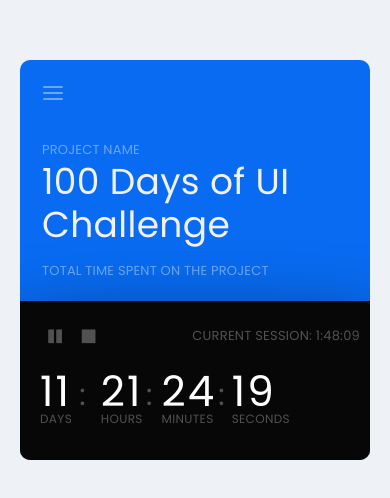
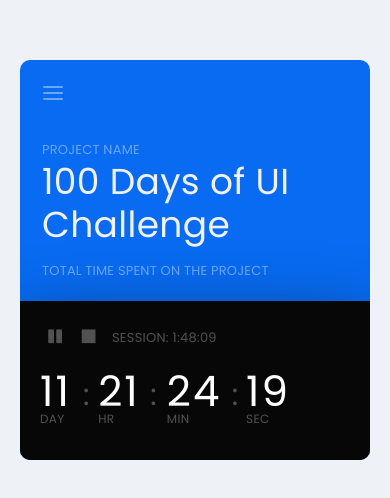
Before and after one commit to nicknish/dribbble-shots-recreated, a plain HTML site: page 100_days_ui/day_95/index.html in a window 390 px wide. Shown: the part 162-660 px from the top of the page. Drawn offline with Linux system fonts and the light colour scheme.

Commit message:
Implemented: Add helper classes and improve responsiveness to Day 95 of 100 Days of UI

```diff
--- a/100_days_ui/day_95/css/sass.scss
+++ b/100_days_ui/day_95/css/sass.scss
@@ -17,6 +17,28 @@ $lightgray: rgba(255,255,255,.3);
 
 /* Helpers
 ====================== */
+.u-xs-hideInlineBlock,
+.u-xs-hideBlock {
+    display: none !important;
+}
+.u-xs-showBlock {
+    display: block !important;
+}
+.u-xs-showInlineBlock {
+    display: inline-block !important;
+}
+@media (min-width: 768px) {
+    .u-xs-showBlock,
+    .u-xs-showInlineBlock {
+        display: none !important;
+    }
+    .u-xs-hideBlock {
+        display: block !important;
+    }
+    .u-xs-hideInlineBlock {
+        display: inline-block !important;
+    }
+}
 .u-btn {
     width: 25px;
     height: 25px;
@@ -145,7 +167,7 @@ body,
     margin-bottom: 20px;
 }
 .session-time {
-    padding: 20px 10px 35px 20px;
+    padding: 20px 20px 35px;
     background: $session-black;
     box-shadow: 0 40px 84px 0 rgba(0,0,0,.8);
 }
@@ -159,8 +181,9 @@ body,
     font-size: 13px;
 }
 .session-timeHeaderCurrent {
-    float: right;
-    padding-top: 5px;
+    display: inline-block;
+    text-align: left;
+    margin-left: 5px;
     letter-spacing: .25px;
 }
 .session-timeCounter {
@@ -170,14 +193,14 @@ body,
 }
 .session-timeWrapper {
     position: relative;
-    flex: 1.3;
+    flex: 1.1;
     font-size: 42px;
     line-height: 1;
 
     &:after {
         position: absolute;
         top: 15%;
-        right: 25%;
+        right: 15%;
         content: ":";
         vertical-align: middle;
         font-size: 30px;
@@ -213,8 +236,6 @@ body,
 .session-timeType {
     font-size: 12px;
     letter-spacing: .35px;
-    overflow: hidden;
-    text-overflow: ellipsis;
 }
 
 /* Media Queries */
@@ -247,8 +268,13 @@ body,
         padding: 38px 30px 35px 60px;
         border-radius: 8px;
     }
+    .session-timeHeader,
+    .session-timeType {
+        font-size: 14px;
+    }
     .session-timeHeaderCurrent {
-        padding: 0;
+        float: right;
+        margin: 0 22.5px 0 0;
     }
     .session-timeCounter {
         max-width: 100%;
@@ -274,13 +300,6 @@ body,
             }
         }
     }
-    .session-timeHeader,
-    .session-timeType {
-        font-size: 14px;
-    }
-    .session-timeHeaderCurrent {
-        margin-right: 22.5px;
-    }
     .session-timeType {
         padding-left: 4px;
     }
--- a/100_days_ui/day_95/css/style.css
+++ b/100_days_ui/day_95/css/style.css
@@ -1,5 +1,32 @@
 /* Helpers
 ====================== */
+.u-xs-hideInlineBlock,
+.u-xs-hideBlock {
+  display: none !important;
+}
+
+.u-xs-showBlock {
+  display: block !important;
+}
+
+.u-xs-showInlineBlock {
+  display: inline-block !important;
+}
+
+@media (min-width: 768px) {
+  .u-xs-showBlock,
+  .u-xs-showInlineBlock {
+    display: none !important;
+  }
+
+  .u-xs-hideBlock {
+    display: block !important;
+  }
+
+  .u-xs-hideInlineBlock {
+    display: inline-block !important;
+  }
+}
 .u-btn {
   width: 25px;
   height: 25px;
@@ -154,7 +181,7 @@ body,
 }
 
 .session-time {
-  padding: 20px 10px 35px 20px;
+  padding: 20px 20px 35px;
   background: #070707;
   box-shadow: 0 40px 84px 0 rgba(0, 0, 0, 0.8);
 }
@@ -171,8 +198,9 @@ body,
 }
 
 .session-timeHeaderCurrent {
-  float: right;
-  padding-top: 5px;
+  display: inline-block;
+  text-align: left;
+  margin-left: 5px;
   letter-spacing: .25px;
 }
 
@@ -187,17 +215,17 @@ body,
 
 .session-timeWrapper {
   position: relative;
-  -webkit-box-flex: 1.3;
-  -webkit-flex: 1.3;
-      -ms-flex: 1.3;
-          flex: 1.3;
+  -webkit-box-flex: 1.1;
+  -webkit-flex: 1.1;
+      -ms-flex: 1.1;
+          flex: 1.1;
   font-size: 42px;
   line-height: 1;
 }
 .session-timeWrapper:after {
   position: absolute;
   top: 15%;
-  right: 25%;
+  right: 15%;
   content: ":";
   vertical-align: middle;
   font-size: 30px;
@@ -240,8 +268,6 @@ body,
 .session-timeType {
   font-size: 12px;
   letter-spacing: .35px;
-  overflow: hidden;
-  text-overflow: ellipsis;
 }
 
 /* Media Queries */
@@ -277,8 +303,14 @@ body,
     border-radius: 8px;
   }
 
+  .session-timeHeader,
+  .session-timeType {
+    font-size: 14px;
+  }
+
   .session-timeHeaderCurrent {
-    padding: 0;
+    float: right;
+    margin: 0 22.5px 0 0;
   }
 
   .session-timeCounter {
@@ -300,15 +332,6 @@ body,
     right: 26%;
   }
 
-  .session-timeHeader,
-  .session-timeType {
-    font-size: 14px;
-  }
-
-  .session-timeHeaderCurrent {
-    margin-right: 22.5px;
-  }
-
   .session-timeType {
     padding-left: 4px;
   }
--- a/100_days_ui/day_95/index.html
+++ b/100_days_ui/day_95/index.html
@@ -37,24 +37,29 @@
                         <button class="u-btn u-btn--stop u-btn--circle u-btn--medium" alt="Stop">
                             <i class="fa fa-stop"></i>
                         </button>
-                        <div class="session-timeHeaderCurrent">Current Session: 1:48:09</div>
+                        <div class="session-timeHeaderCurrent u-xs-hideInlineBlock">Current Session: 1:48:09</div>
+                        <div class="session-timeHeaderCurrent u-xs-showInlineBlock">Session: 1:48:09</div>
                     </div>
                     <div class="session-timeCounter">
                         <div class="session-timeWrapper">
                             <div class="session-timeDigits session-timeDigits--days">11</div>
-                            <div class="session-timeType session-timeType--days">Days</div>
+                            <div class="session-timeType session-timeType--days u-xs-hideBlock">Days</div>
+                            <div class="session-timeType session-timeType--days u-xs-showBlock">Day</div>
                         </div>
                         <div class="session-timeWrapper">
                             <div class="session-timeDigits session-timeDigits--hours">21</div>
-                            <div class="session-timeType session-timeType--hours">Hours</div>
+                            <div class="session-timeType session-timeType--hours u-xs-hideBlock">Hours</div>
+                            <div class="session-timeType session-timeType--hours u-xs-showBlock">Hr</div>
                         </div>
                         <div class="session-timeWrapper">
                             <div class="session-timeDigits session-timeDigits--minutes">24</div>
-                            <div class="session-timeType session-timeType--minutes">Minutes</div>
+                            <div class="session-timeType session-timeType--minutes u-xs-hideBlock">Minutes</div>
+                            <div class="session-timeType session-timeType--minutes u-xs-showBlock">Min</div>
                         </div>
                         <div class="session-timeWrapper">
                             <div class="session-timeDigits session-timeDigits--seconds">19</div>
-                            <div class="session-timeType session-timeType--seconds">Seconds</div>
+                            <div class="session-timeType session-timeType--seconds u-xs-hideBlock">Seconds</div>
+                            <div class="session-timeType session-timeType--seconds u-xs-showBlock">Sec</div>
                         </div>
                     </div>
                 </div>
```
